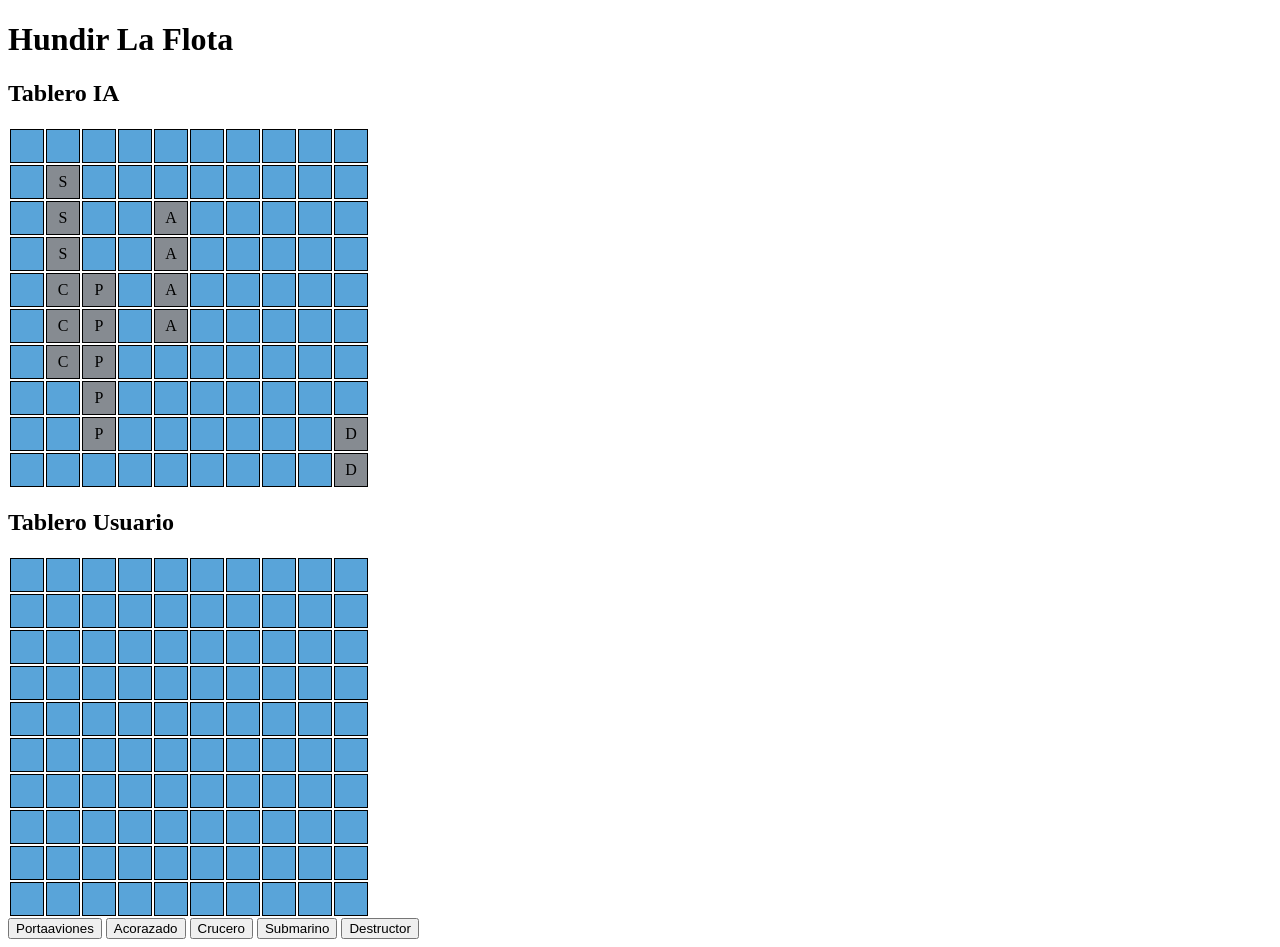
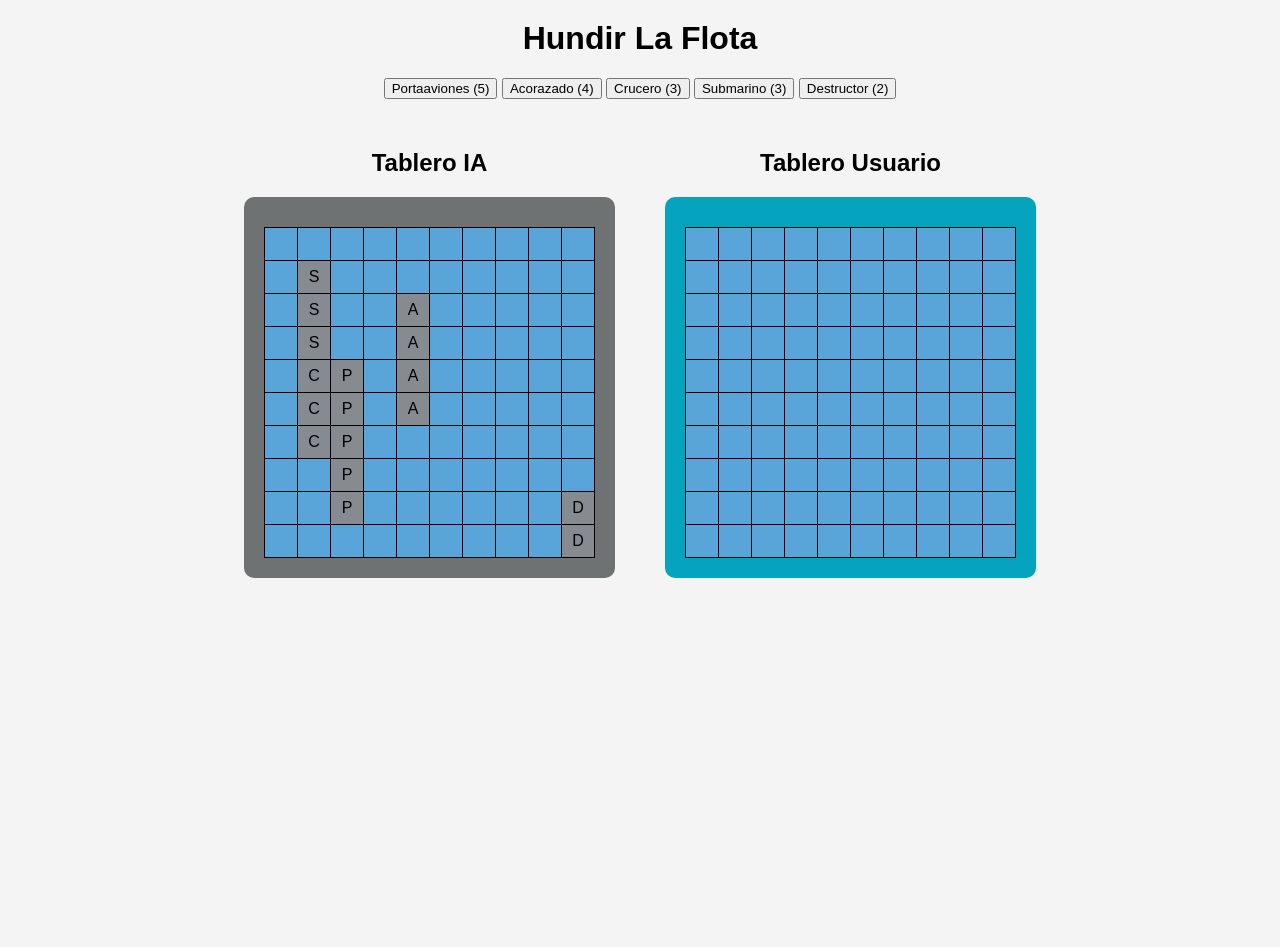
Before and after one commit to Guillermo-Mir/Guillermo_Mir_Pr2_1_Hundir_la_flota, a plain HTML site: page MirGuillermo/HundirLaFlota.html in a window 1280 px wide. After the commit the page ends 800 px from the top, so only its background shows below. Drawn offline with Linux system fonts and the light colour scheme.

Commit message:
Colocar barcos primeros pasos

```diff
--- a/MirGuillermo/HundirLaFlota.css
+++ b/MirGuillermo/HundirLaFlota.css
@@ -0,0 +1,54 @@
+body {
+    font-family: Arial, sans-serif;
+    text-align: center;
+    background-color: #f4f4f4;
+    margin: 0;
+    padding: 0;
+}
+
+h1 {
+    margin-top: 20px;
+}
+
+#tableros {
+    display: flex;
+    justify-content: center;
+    gap: 50px;
+    margin-top: 30px;
+}
+
+#contenedor1, #contenedor2 {
+    display: flex;
+    flex-direction: column;
+    padding: 20px;
+    padding-top: 30px;
+    border-radius: 10px;
+}
+
+#contenedor1 {
+    background-color: #6f7272;
+}
+
+#contenedor2 {
+    background-color: #06a3be;
+}
+
+table {
+    border-collapse: collapse;
+    margin: auto;
+}
+
+td {
+    width: 30px;
+    height: 30px;
+    border: 1px solid black;
+    text-align: center;
+}
+
+.celda-agua {
+    background-color: #59A4D9;
+}
+
+.celda-barco {
+    background-color: #868B91;
+}
--- a/MirGuillermo/HundirLaFlota.html
+++ b/MirGuillermo/HundirLaFlota.html
@@ -9,6 +9,14 @@
 </head>
     <body>
         <h1>Hundir La Flota</h1>
+        <div id="barcos">
+            <button id="portaaviones">Portaaviones (5)</button>
+            <button id="acorazado">Acorazado (4)</button>
+            <button id="crucero">Crucero (3)</button>
+            <button id="submarino">Submarino (3)</button>
+            <button id="destructor">Destructor (2)</button>
+        </div>
+
         <div id="tableros">
             <div>
                 <h2>Tablero IA</h2>
@@ -17,11 +25,6 @@
             <div>
                 <h2>Tablero Usuario</h2>
                 <div id="contenedor2"></div>
-                <button id = "portaaviones">Portaaviones</button>
-                <button id = "acorazado">Acorazado</button>
-                <button id = "crucero">Crucero</button>
-                <button id = "submarino">Submarino</button>
-                <button id = "destructor">Destructor</button>
             </div>
         </div>
  </body>
--- a/MirGuillermo/HundirLaFlota.js
+++ b/MirGuillermo/HundirLaFlota.js
@@ -9,6 +9,58 @@ const barcosJSON =
 
 let arrayBarcos = JSON.parse(barcosJSON);
 console.log(arrayBarcos);
+
+let barcoSeleccionado = null; // Para saber qué barco está seleccionado
+let direccionBarco = "H"; // Dirección inicial del barco (horizontal)
+
+// Seleccionar barco al hacer clic en los botones
+function seleccionarBarco(barcoName, barcoSize) {
+    barcoSeleccionado = { nombre: barcoName, tamaño: barcoSize };
+}
+
+// Asocia los botones de los barcos
+document.getElementById("portaaviones").addEventListener("click", () => seleccionarBarco("Portaaviones", 5));
+document.getElementById("acorazado").addEventListener("click", () => seleccionarBarco("Acorazado", 4));
+document.getElementById("crucero").addEventListener("click", () => seleccionarBarco("Crucero", 3));
+document.getElementById("submarino").addEventListener("click", () => seleccionarBarco("Submarino", 3));
+document.getElementById("destructor").addEventListener("click", () => seleccionarBarco("Destructor", 2));
+
+// Cambiar la dirección con las teclas V y H
+document.addEventListener("keydown", (event) => {
+    if (event.key === "v" || event.key === "V") {
+        direccionBarco = "V"; // Cambiar a vertical
+    } else if (event.key === "h" || event.key === "H") {
+        direccionBarco = "H"; // Cambiar a horizontal
+    }
+});
+
+// Colocar el barco en el tablero
+function colocarBarcoEnTablero(x, y) {
+    if (!barcoSeleccionado) return; // Si no hay barco seleccionado, no hacer nada
+
+    const barco = barcoSeleccionado;
+    const tableroUsuario = new Tablero(false); // Usamos el tablero vacío
+
+    // Verificar que se puede colocar el barco en esa posición con la dirección seleccionada
+    if (tableroUsuario.verificarEspacio(x, y, barco.tamaño, direccionBarco)) {
+        tableroUsuario.ubicarBarco(x, y, barco.tamaño, direccionBarco, barco.nombre);
+        tableroUsuario.mostrarTablero("contenedor2"); // Actualiza el tablero visual
+    } else {
+        alert("No se puede colocar el barco en esta posición.");
+    }
+}
+
+// Escuchar clics en el tablero para colocar barcos
+const contenedorUsuario = document.getElementById("contenedor2");
+contenedorUsuario.addEventListener("click", (event) => {
+    if (event.target.tagName === "TD") {
+        const x = event.target.parentNode.rowIndex;
+        const y = event.target.cellIndex;
+        colocarBarcoEnTablero(x, y);
+    }
+});
+
+// Definición de las clases necesarias para el tablero y las celdas
 
 class Tablero {
     constructor(colocarBarcos = false) {
@@ -27,12 +79,7 @@ class Tablero {
             while (!colocado) {
                 let x = Math.floor(Math.random() * 10);
                 let y = Math.floor(Math.random() * 10);
-                let direccion;
-                if (Math.random() < 0.5) {
-                    direccion = 'horizontal';
-                } else {
-                    direccion = 'vertical';
-                }
+                let direccion = Math.random() < 0.5 ? 'horizontal' : 'vertical';
                 if (this.verificarEspacio(x, y, barco.size, direccion)) {
                     this.ubicarBarco(x, y, barco.size, direccion, barco.name);
                     colocado = true;
@@ -88,59 +135,28 @@ class Tablero {
         return tableroVacio;
     }
 
-    mostrarTableroIA() {
-        const contenedor1 = document.getElementById("contenedor1");
-        contenedor1.innerHTML = "";
+    mostrarTablero(contenedorID){
+        const contenedor = document.getElementById(contenedorID);
+        contenedor.innerHTML = "";
         const tabla = document.createElement("table");
 
         for (let x = 0; x < 10; x++) {
             let fila = document.createElement("tr");
             for (let y = 0; y < 10; y++) {
                 let celda = document.createElement("td");
-                celda.style.width = "30px";
-                celda.style.height = "30px";
-                celda.style.border = "1px solid black";
-                celda.style.textAlign = "center";
 
                 if (this.tablero[x][y].estadoCelda === "barco") {
-                    celda.style.backgroundColor = "#868B91";
+                    celda.classList.add("celda-barco");
                     celda.innerText = this.tablero[x][y].nombreBarco[0];
                 } else {
-                    celda.style.backgroundColor = "#59A4D9";
+                    celda.classList.add("celda-agua");
                 }
+
                 fila.appendChild(celda);
             }
             tabla.appendChild(fila);
         }
-        contenedor1.appendChild(tabla);
-    }
-
-    mostrarTableroUsuario() {
-        const contenedor2 = document.getElementById("contenedor2");
-        contenedor2.innerHTML = "";
-        const tabla = document.createElement("table");
-
-        for (let x = 0; x < 10; x++) {
-            let fila = document.createElement("tr");
-            for (let y = 0; y < 10; y++) {
-                let celda = document.createElement("td");
-                celda.style.width = "30px";
-                celda.style.height = "30px";
-                celda.style.border = "1px solid black";
-                celda.style.textAlign = "center";
-
-
-                if (this.tablero[x][y].estadoCelda === "barco") {
-                    celda.style.backgroundColor = "#868B91";
-                    celda.innerText = this.tablero[x][y].nombreBarco[0];
-                } else {
-                    celda.style.backgroundColor = "#59A4D9";
-                }
-                fila.appendChild(celda);
-            }
-            tabla.appendChild(fila);
-        }
-        contenedor2.appendChild(tabla);
+        contenedor.appendChild(tabla);
     }
 }
 
@@ -161,8 +177,8 @@ const tableroIA = new Tablero(true);
 const tableroUsuario = new Tablero(false);
 
 // Mostrar ambos tableros
-tableroIA.mostrarTableroIA();
-tableroUsuario.mostrarTableroUsuario();
+tableroIA.mostrarTablero("contenedor1");
+tableroUsuario.mostrarTablero("contenedor2");
 
 // Imprimir en consola los tableros para su análisis
 console.log("Tablero de la IA:", tableroIA.tablero);
```
